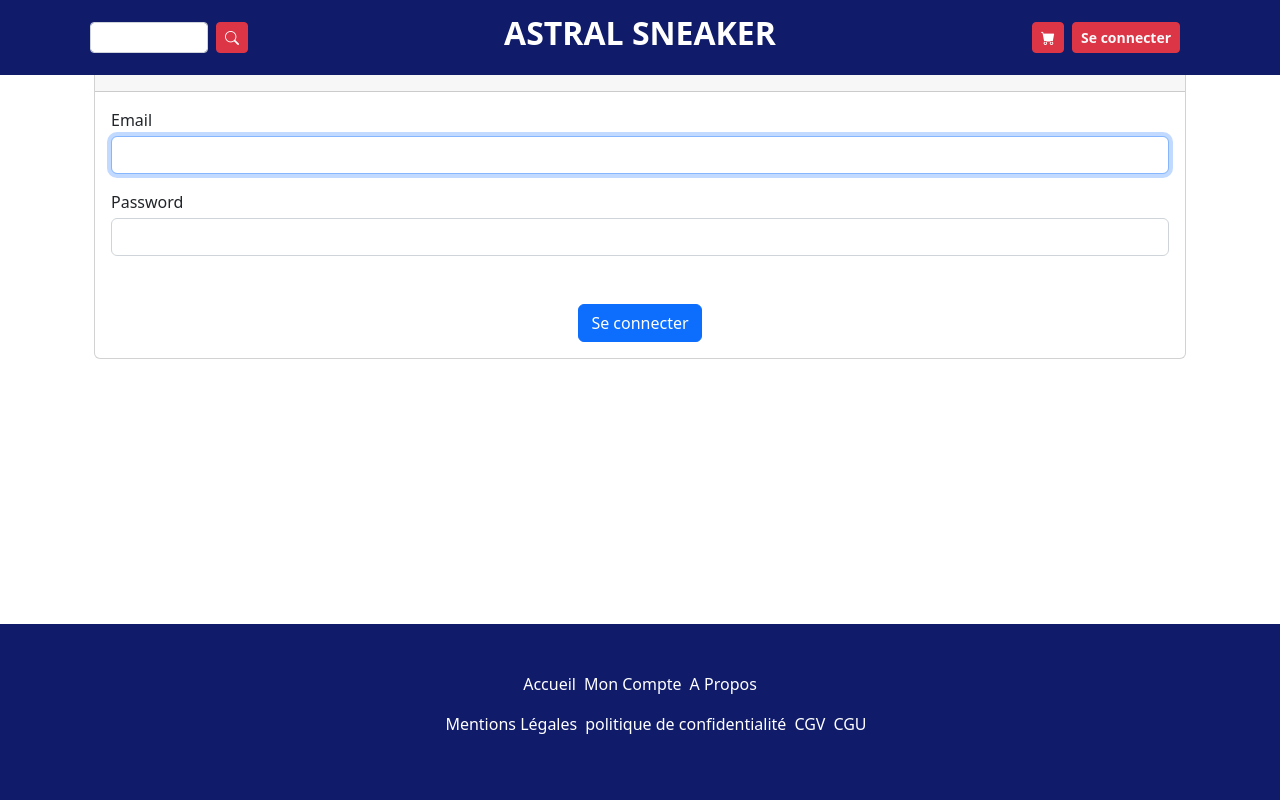
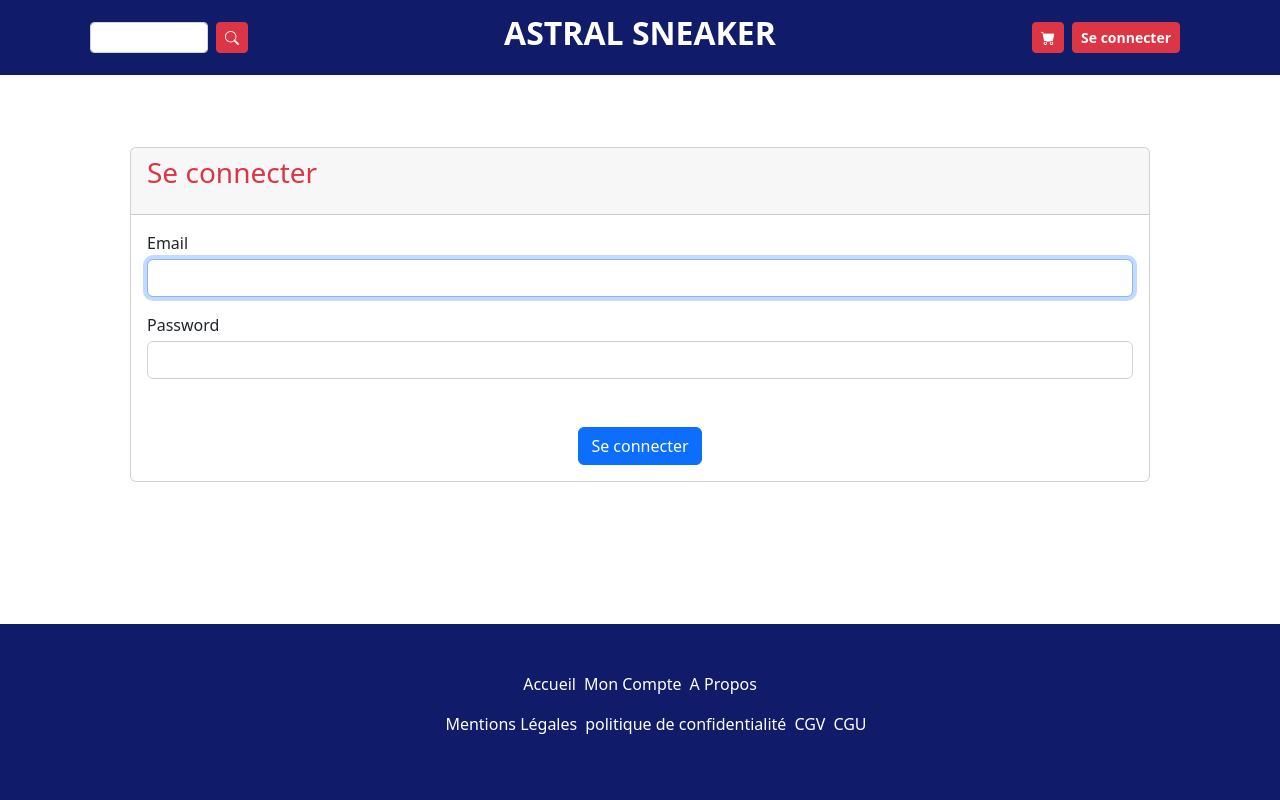
Before and after one commit to Matthieu-Charles/Astralsneaker, a Symfony app: template templates/security/login.html.twig in a window 1280 px wide. Run offline with Twig, Linux system fonts and the light colour scheme; the template is opened without the code that fills it, so the values that code supplies are empty; some libraries are stand-ins or nearby versions.

Commit message:
Sticky top header

```diff
--- a/templates/base.html.twig
+++ b/templates/base.html.twig
@@ -24,7 +24,7 @@
 
 	</head>
 	<body class="d-flex flex-column">
-		<header class="fixed-top container-fluid bg-primary d-flex align-items-center">
+		<header class="sticky-top container-fluid bg-primary d-flex align-items-center py-4">
 			<div class="container align-items-center">
 				<div class="row d-flex ">
 					<div class="col-2 d-flex align-items-center">
--- a/templates/security/login.html.twig
+++ b/templates/security/login.html.twig
@@ -17,7 +17,7 @@
 			</div>
 		{% endif %}
 
-		<div class="container">
+		<div class="container p-5">
 			<div class="card mt-4">
 				<div class="card-header">
 					<h1 class="card-title font-weight-bold text-danger h3 mb-3">
```
